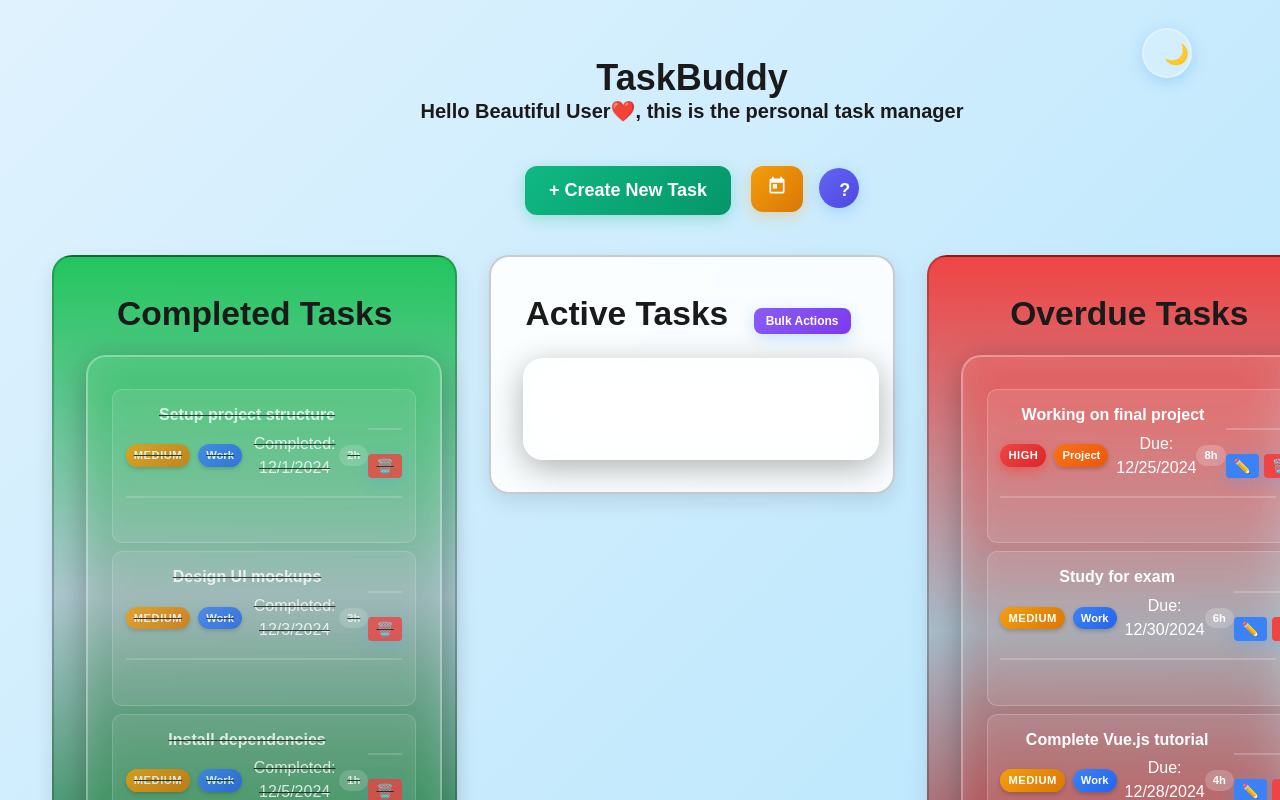
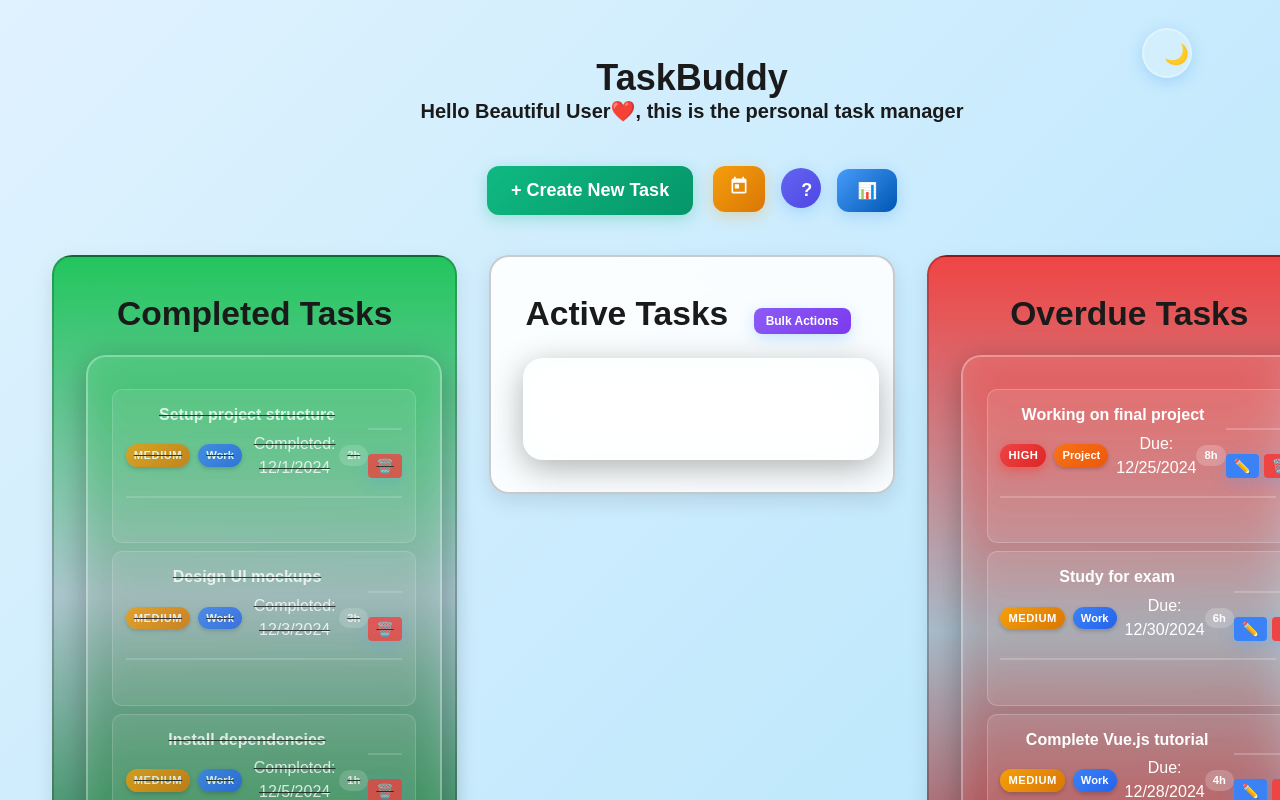
Before and after one commit to Llego-250/Task-Buddy, a Vue app: page / in a window 1280 px wide. Shown: the top 800 px of the page. Built offline with nearby package versions, Linux system fonts and the light colour scheme.

Commit message:
Adding time reports button to the header

```diff
--- a/src/App.vue
+++ b/src/App.vue
@@ -13,6 +13,9 @@
       </button>
       <button @click="showShortcutsHelp = true" class="help-btn" title="Keyboard Shortcuts (?)">
         ?
+      </button>
+      <button @click="showTimeReports = true" class="reports-btn" title="Time Reports">
+        📊
       </button>
     </div>
 
```
